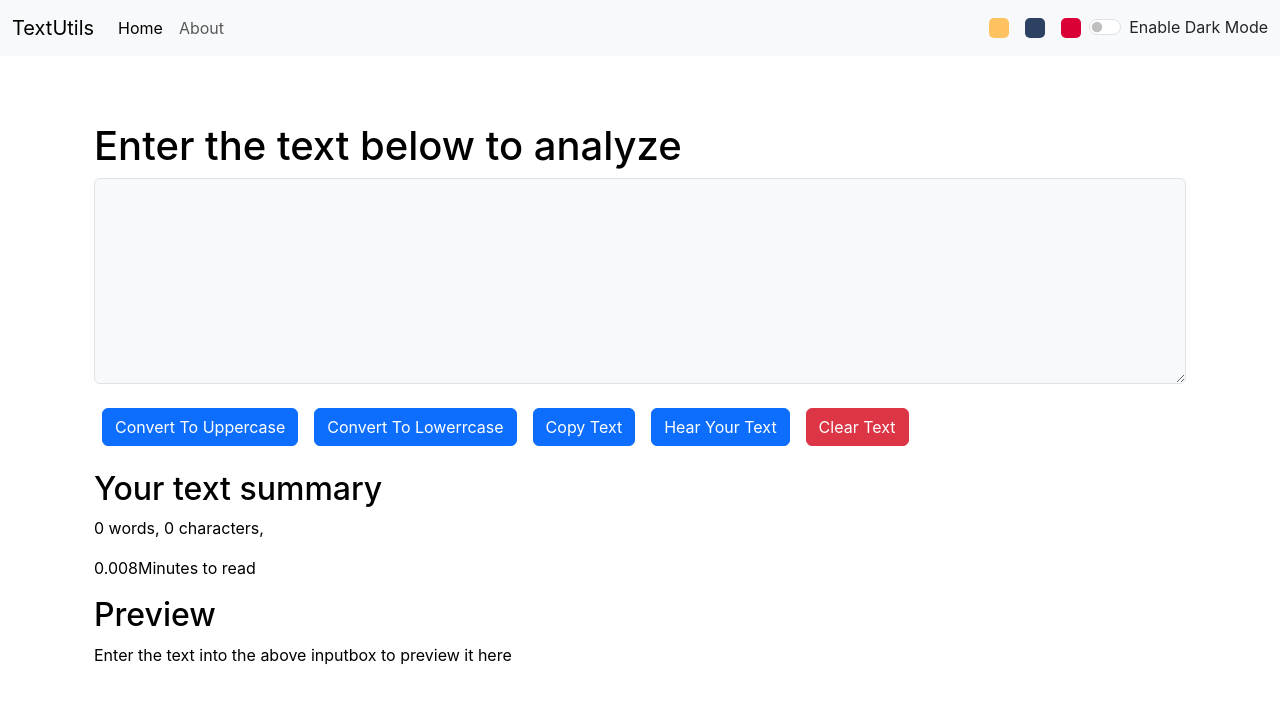
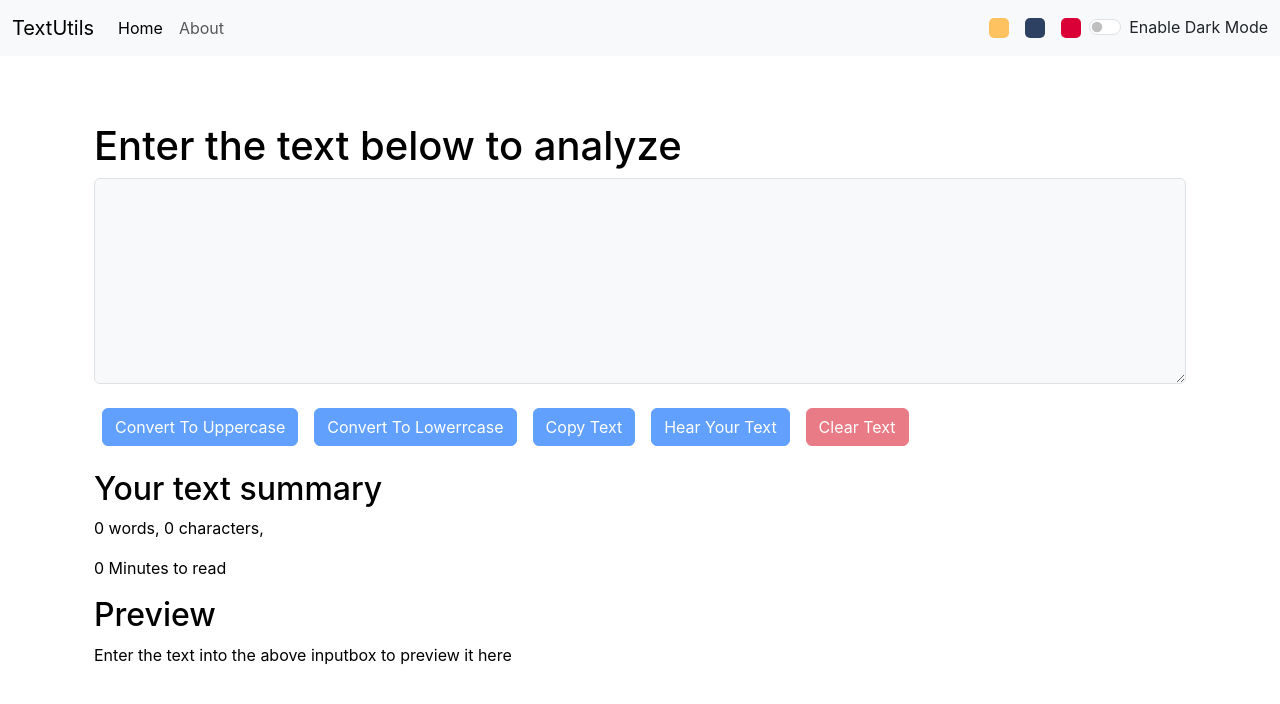
Before and after one commit to AvadhKanaiya/TextUtils, a React (Create React App) app: page / in a window 1280 px wide. Shown: the top 704 px of the page. Built offline with nearby package versions, Linux system fonts and the light colour scheme.

Commit message:
removed changable title from the app.js and optimize the copyText function in TextForm.js

```diff
--- a/src/App.js
+++ b/src/App.js
@@ -37,14 +37,12 @@ function App() {
       setRedMode('light');
       document.body.style.backgroundColor = '#2C3333';
       showAlert("Dark mode has been enabled", "success");
-      document.title = "TextUtils - Dark Mode";
     } else {
       setMode('light');
       setLabelText('dark');
       setBackground('light');
       document.body.style.backgroundColor = 'white';
       showAlert("Light mode has been enabled", "success");
-      document.title = "TextUtils - Light Mode";
     }
   }
 
--- a/src/components/About.js
+++ b/src/components/About.js
@@ -1,12 +1,6 @@
-import React, { useState } from 'react'
+import React from 'react'
 
 export default function About(props) {
-    const [darkModeStyle, setDarkModeStyle] = useState({
-        color: 'black',
-        backgroundColor: 'white'
-    });
-
-
     return (
         <div className={`container bg-${props.background}`} style={{ color: props.background !== 'light' ? 'white' : 'black' }}>
             <h1 className='my-4'>About Us</h1>
--- a/src/components/TextForm.js
+++ b/src/components/TextForm.js
@@ -22,12 +22,8 @@ export default function TextForm(props) {
     }
 
     const copyText = () => {
-        let textarea = document.getElementById('mybox');
-        textarea.select();
-        navigator.clipboard.writeText(textarea.value)
-        textarea.setSelectionRange(0, 0);
+        navigator.clipboard.writeText(text)
         props.showAlert('Copied to clipboard', 'success');
-        // alert("Congrats your text has been copied");
     }
 
     const handleOnChange = (event) => {
@@ -70,16 +66,16 @@ export default function TextForm(props) {
                 <div className="mb-3">
                     <textarea className={`form-control bg-${props.mode}`} value={text} onChange={handleOnChange} style={{ color: props.mode !== 'light' ? 'white' : 'black' }} id="mybox" rows="8"></textarea>
                 </div>
-                <button className='btn btn-primary mx-2 my-2' onClick={handleUppercase}>Convert To Uppercase</button>
-                <button className='btn btn-primary mx-2 my-2' onClick={handleLowercase}>Convert To Lowerrcase</button>
-                <button className='btn btn-primary mx-2 my-2' onClick={copyText}>Copy Text</button>
-                <button className='btn btn-primary mx-2 my-2' onClick={handleToggle} id='speech'>{speaking ? 'Stop speech' : 'Hear Your Text'}</button>
-                <button className='btn btn-danger mx-2 my-2' onClick={handleClearText}>Clear Text</button>
+                <button disabled={text.length === 0} className='btn btn-primary mx-2 my-2' onClick={handleUppercase}>Convert To Uppercase</button>
+                <button disabled={text.length === 0} className='btn btn-primary mx-2 my-2' onClick={handleLowercase}>Convert To Lowerrcase</button>
+                <button disabled={text.length === 0} className='btn btn-primary mx-2 my-2' onClick={copyText}>Copy Text</button>
+                <button disabled={text.length === 0} className='btn btn-primary mx-2 my-2' onClick={handleToggle} id='speech'>{speaking ? 'Stop speech' : 'Hear Your Text'}</button>
+                <button disabled={text.length === 0} className='btn btn-danger mx-2 my-2' onClick={handleClearText}>Clear Text</button>
             </div >
             <div className='container my-3' style={{ color: props.mode !== 'light' ? 'white' : 'black' }}>
                 <h2>Your text summary</h2>
-                <p>{text.split(" ").filter((element) => { return element.length !== 0 }).length} words, {text.length} characters, </p>
-                <p>{0.008 * text.split(" ").length}Minutes to read</p>
+                <p>{text.split(/\s+/).filter((element) => { return element.length !== 0 }).length} words, {text.length} characters, </p>
+                <p>{0.008 * text.split(" ").filter((element) => { return element.length !== 0 }).length} Minutes to read</p>
                 <h2>Preview</h2>
                 <p>{text.length > 0 ? text : "Enter the text into the above inputbox to preview it here"}</p>
             </div>
```
